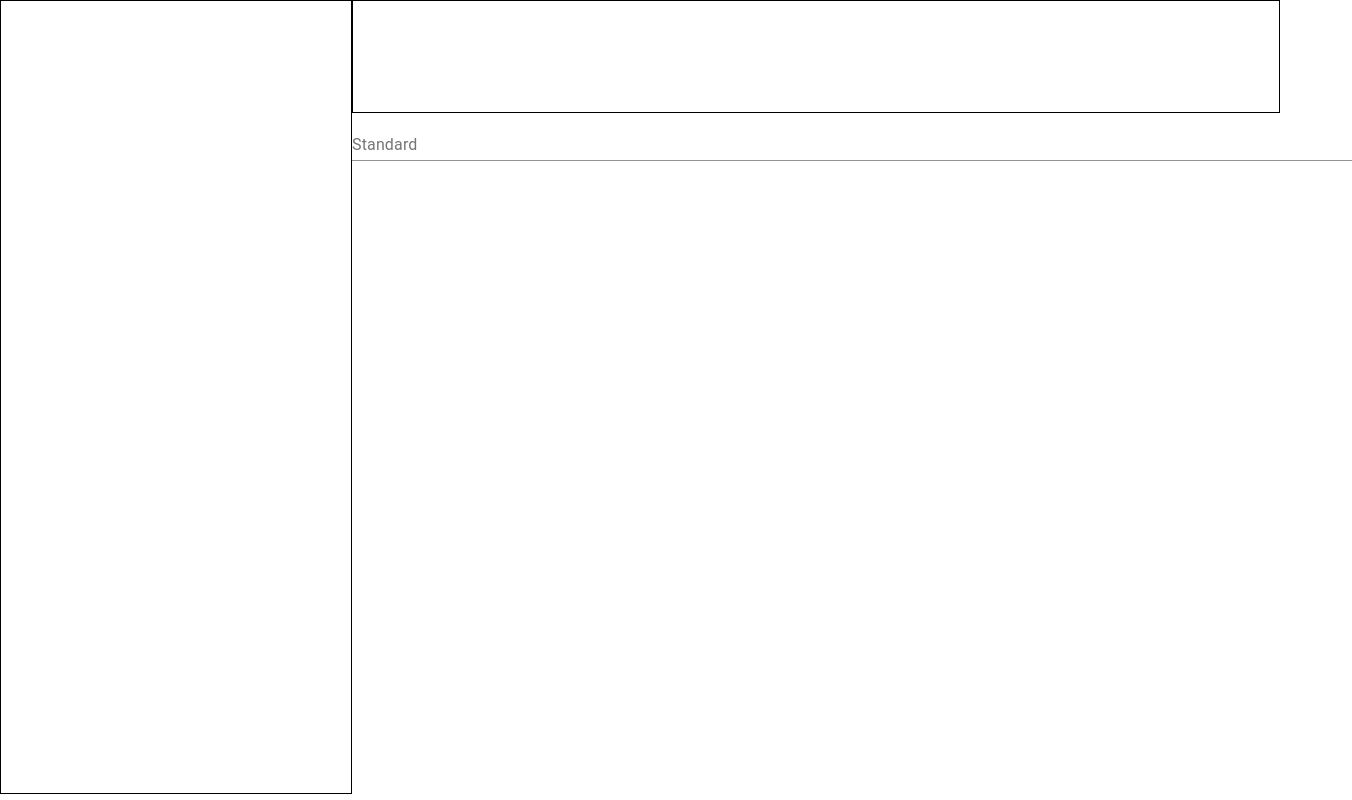
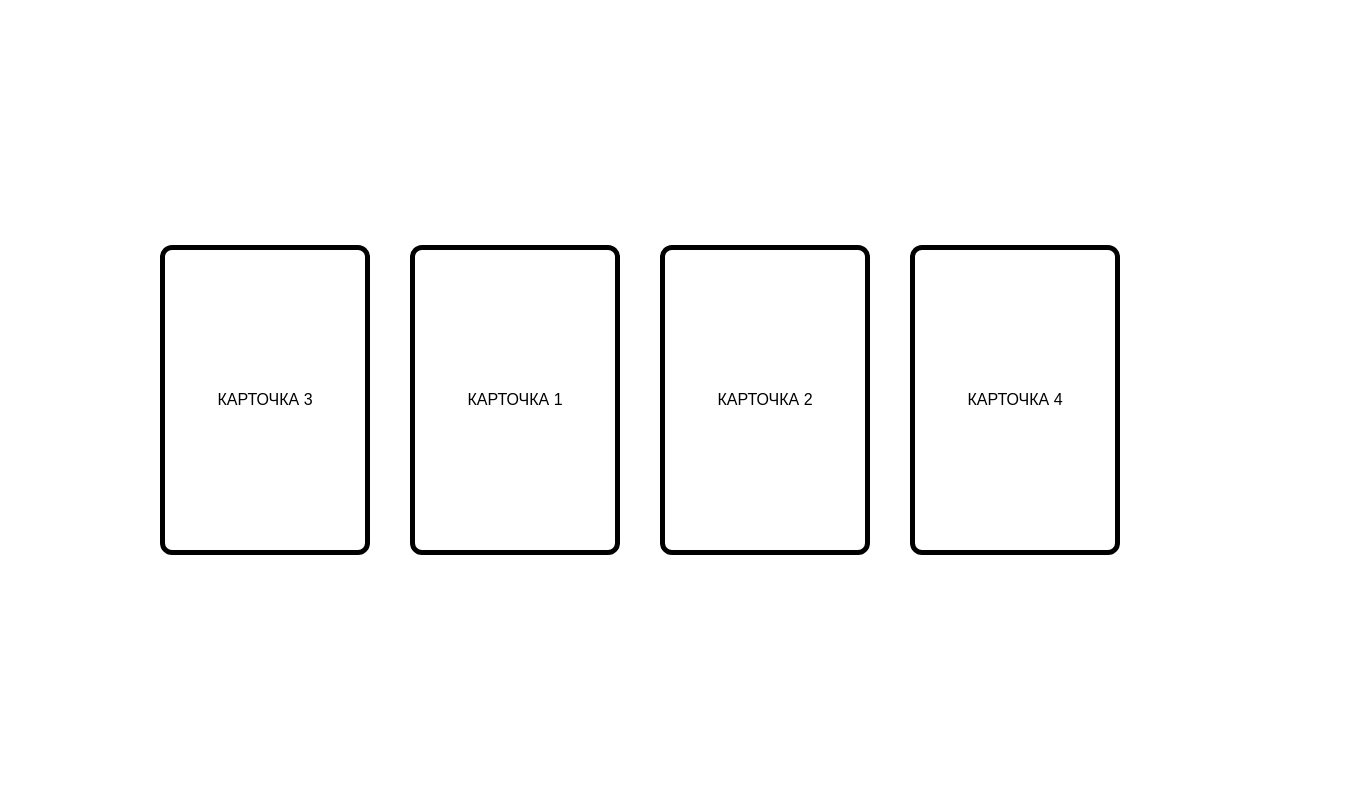
Before and after one commit to heffoo/ts-redux-dnd-todo, a React (Create React App) app: page / in a window 1280 px wide. Shown: the whole page, 1352 px wide, since content can reach past the window. Built offline with nearby package versions, Linux system fonts and the light colour scheme.

Commit message:
Added render of cards

```diff
--- a/package.json
+++ b/package.json
@@ -10,8 +10,10 @@
     "@testing-library/user-event": "^12.1.10",
     "@types/jest": "^26.0.15",
     "@types/node": "^12.0.0",
-    "@types/react": "^17.0.0",
-    "@types/react-dom": "^17.0.0",
+    "@types/react": "^17.0.3",
+    "@types/react-dom": "^17.0.3",
+    "@types/react-redux": "^7.1.16",
+    "@types/redux": "^3.6.0",
     "react": "^17.0.2",
     "react-dom": "^17.0.2",
     "react-redux": "^7.2.3",
--- a/src/App.scss
+++ b/src/App.scss
@@ -4,52 +4,23 @@
   list-style: none;
   font-family: Arial, Helvetica, sans-serif;
 }
-.App {
-  display: grid;
-  grid-template-columns: repeat(5, 1fr);
-  grid-template-rows: 0.5fr repeat(3, 1fr);
-  grid-column-gap: 0px;
-  grid-row-gap: 0px;
+
+.app {
+  width: 100vw;
+  height: 100vh;
+  display: flex;
+  align-items: center;
+  justify-content: center;
+
+  &__card {
+    width: 200px;
+    height: 300px;
+    border-radius: 12px;
+    border: 5px solid;
+    display: flex;
+    justify-content: center;
+    align-items: center;
+    margin: 20px;
+    cursor: grab;
+  }
 }
-.side-pannel {
-  grid-area: 1 / 1 / 5 / 2;
-  width: 350px;
-  height: 99vh;
-  border: 1px solid black;
-}
-.main-container {
-  grid-area: 2 / 2 / 5 / 5;
-}
-.upper-tabs {
-  grid-area: 1 / 2 / 2 / 6;
-  border: 1px solid black;
-}
-.addtask-input {
-  width: 1000px;
-}
-
-//
-.block-scroll-wrapper {
-  width: calc(100% - 10px);
-}
-.block-scroll {
-  max-height: 700px;
-  width: calc(100% + 10px);
-  overflow: scroll;
-  overflow-x: hidden;
-
-  font-size: 14px;
-}
-
-.block-scroll::-webkit-scrollbar {
-  width: 5px;
-}
-
-.block-scroll::-webkit-scrollbar-thumb {
-  border-radius: 10px 0 0 10px;
-  -webkit-box-shadow: inset 0 0 6px rgba(112, 111, 111, 0.5);
-  background: #79817f;
-}
-::-webkit-scrollbar {
-  width: 0;
-}
--- a/src/App.tsx
+++ b/src/App.tsx
@@ -1,58 +1,56 @@
-import React, { useEffect } from "react";
-import { useDispatch } from "react-redux";
-import { addTask } from "./action/actions";
-import { useState } from "react";
-import { TaskType } from "./types/types";
-import TextField from "@material-ui/core/TextField";
+import React, { useState, DragEvent } from "react";
+
 import "./App.scss";
-import { useAppSelector } from './store/store';
-import { Task } from "./components/Task";
+
+interface Card {
+  id: number;
+  order: number;
+  text: string;
+}
+
+type CardList = Array<Card>;
 
 function App() {
-  const todos = useAppSelector((store) => store.app);
+  const [cardList, setCardList] = useState<CardList>([
+    { id: 1, order: 3, text: "КАРТОЧКА 3" },
+    { id: 2, order: 1, text: "КАРТОЧКА 1" },
+    { id: 3, order: 2, text: "КАРТОЧКА 2" },
+    { id: 4, order: 4, text: "КАРТОЧКА 4" },
+  ]);
 
-  const [value, setValue] = useState("");
+  const [currentCard, setCurrentCard] = useState<Card | null>(null)
 
-  const dispatch = useDispatch();
+  function dragStartHandler(e: DragEvent<HTMLDivElement>, card: Card) {
+    console.log("drag", card);
+  }
 
-  useEffect(() => {
-    localStorage.setItem("data", JSON.stringify(todos));
-  }, [todos]);
+  function dragEndHandler(e: DragEvent<HTMLDivElement>) {}
 
-  const [sortTasksA, setSortTasks] = useState(null)
+  function dragOverHandler(e: DragEvent<HTMLDivElement>) {
+    e.preventDefault();
+  }
 
-  console.log("23", sortTasksA);
+  function dropHandler(e: DragEvent<HTMLDivElement>, card: Card) {
+    e.preventDefault();
+    console.log("drop", card);
+  }
+
   return (
-    <div className="App">
-      <div className="upper-tabs"></div>
-      <div className="side-pannel"></div>
-      <div className="main-container">
-        <form
-          onSubmit={(e) => {
-            e.preventDefault();
-            dispatch(addTask(value));
-            setValue("");
-          }}
+    <div className="app">
+      {cardList.map((card: Card, index: number) => (
+        <div
+          key={index + card.id}
+          className="app__card"
+          draggable={true}
+          onDragStart={(e) => dragStartHandler(e, card)}
+          onDragLeave={(e) => dragEndHandler(e)}
+          onDragEnd={(e) => dragEndHandler(e)}
+          onDragOver={(e) => dragOverHandler(e)}
+          onDrop={(e) => dropHandler(e, card)}
         >
-          <TextField
-            type="text"
-            className="addtask-input"
-            id="standard-basic"
-            label="Standard"
-            value={value}
-            onChange={(e) => setValue(e.target.value.trim())}
-          />
-        </form>
-        <ul className="todo-list">
-          <div className="block-scroll-wrapper">
-            <div className="block-scroll">
-              {todos.map((todo: TaskType, index) => (
-                <Task key={todo.id}  setSortTasks={setSortTasks} index={index} todo={todo} />
-              ))}
-            </div>
-          </div>
-        </ul>
-      </div>
+          {card.text}
+        </div>
+      ))}
     </div>
   );
 }
--- a/src/action/actions.ts
+++ /dev/null
@@ -1,29 +0,0 @@
-import { AddTask, DelTask, ToggleTask, EditTask } from "../types/types";
-import * as consts from "../consts/consts";
-
-export const addTask = (text: string): AddTask => {
-  return {
-    type: consts.ADD_TASK,
-    text: text,
-  };
-};
-export const delTask = (id: string): DelTask => {
-  return {
-    type: consts.DEL_TASK,
-    id: id,
-  };
-};
-export const toggleTask = (id: string): ToggleTask => {
-  return {
-    type: consts.TOGGLE_TASK,
-    id: id,
-  };
-};
-
-export const editTask = (id: string, value: string): EditTask => {
-  return {
-    type: consts.EDIT_TASK,
-    id: id,
-    value: value,
-  };
-};
--- a/src/components/Task.scss
+++ /dev/null
@@ -1,30 +0,0 @@
-.one-task {
-  display: flex;
-  justify-content: space-between;
-  align-items: center;
-  margin: 20px 0 0 0;
-  box-shadow: -1px 7px 13px -7px rgba(138, 136, 136, 0.6);
-  height: 50px;
-  &:hover {
-    box-shadow: -1px 12px 13px -3px rgba(138, 136, 136, 0.6);
-  }
-}
-.task-buttons {
-    display: flex;
-}
-.task-button {
-  margin: 10px;
-  cursor: pointer;
-}
-
-.editTaskInput {
-    border: 0;
-    font-size: 20px;
-    border-bottom: 1px solid black;
-}
-
-.task-title {
-    display: flex;
-    align-items: center;
-    font-size: 20px;
-}
--- a/src/components/Task.tsx
+++ /dev/null
@@ -1,126 +0,0 @@
-import React, { FC, useState, Dispatch, SetStateAction } from "react";
-import { useDispatch } from "react-redux";
-import { TaskType } from "../types/types";
-import { delTask, toggleTask, editTask } from "../action/actions";
-import Checkbox from "@material-ui/core/Checkbox";
-import CloseIcon from "@material-ui/icons/Close";
-import SaveIcon from "@material-ui/icons/Save";
-import EditIcon from "@material-ui/icons/Edit";
-import { useAppSelector } from "../store/store";
-
-import "./Task.scss";
-interface Props {
-  todo: TaskType;
-  index: number;
-  setSortTasks:  Dispatch<SetStateAction<any>>
-}
-
-let currentTask : TaskType | null = null;
-
-export const Task: FC<Props> = ({ todo, setSortTasks }) => {
-  const todos = useAppSelector((store) => store.app);
-  const [isEditMode, setEditMode] = useState<boolean>(false);
-  const [taskList, setTaskList] = useState(todos);
-
-  // const [currentTask, setСurrentTask] = useState<TaskType | null>(null);
-
-  const dispatch = useDispatch();
-
-  const deleteTask = (id: string) => {
-    dispatch(delTask(id));
-  };
-
-  const toggTask = (id: string) => {
-    dispatch(toggleTask(id));
-  };
-
-  const editFunc = (id: string) => {
-    const value = (document.getElementsByClassName("editTaskInput")[0] as HTMLInputElement).value;
-    if (value.length) {
-      dispatch(editTask(id, value));
-      setEditMode(!isEditMode);
-    }
-  };
-
-  console.log("currentTask", currentTask);
-
-  const onDragStartHandler = (e: any, todo: any) => {
-    // setСurrentTask(todo);
-    currentTask = todo;
-  };
-  const onDragEndHandler = (e: any) => {
-    e.target.style.background = "white";
-  };
-  const onDragOverHandler = (e: any) => {
-    e.preventDefault();
-    e.target.style.background = "lightgray";
-  };
-  const onDropHandler = (e: any, todo: any) => {
-    e.preventDefault();
-
-    const sortTasks = (a: any, b: any) => {
-      console.log("a,b", a.order, b.order);
-      if (a.order > b.order) {
-        return 1;
-      } else {
-        return -1;
-      }
-    };
-    setSortTasks(sortTasks)
-    setTaskList(
-      todos.map((c: any) => {
-        if (c.id === todo.id) {
-          console.log(1, currentTask);
-          return { ...c, order: currentTask?.order };
-        }
-        if (c.id === currentTask?.id) {
-          console.log(2, currentTask);
-          return { ...c, order: todo.order };
-        }
-        return c;
-      })
-    );
-    e.target.style.background = "white";
-  };
-  console.log("drop", todo);
-
-  return (
-    <li
-      className="one-task"
-      draggable={true}
-      onDragStart={(e) => onDragStartHandler(e, todo)}
-      onDragLeave={(e) => onDragEndHandler(e)}
-      onDragEnd={(e) => onDragEndHandler(e)}
-      onDragOver={(e) => onDragOverHandler(e)}
-      onDrop={(e) => onDropHandler(e, todo)}
-    >
-      <div className="task-title">
-        <Checkbox
-          color="primary"
-          inputProps={{ "aria-label": "secondary checkbox" }}
-          checked={todo.completed}
-          onChange={() => toggTask(todo.id)}
-        />
-        {!isEditMode ? (
-          <p>{todo.title}</p>
-        ) : (
-          <input
-            type="text"
-            className="editTaskInput"
-            defaultValue={todo.title.trim()}
-            onKeyPress={(e) => e.key === "Enter" && editFunc(todo.id)}
-          />
-        )}
-      </div>
-
-      <div className="task-buttons">
-        {!isEditMode ? (
-          <EditIcon className="task-button" onClick={() => setEditMode(!isEditMode)} />
-        ) : (
-          <SaveIcon className="task-button" onClick={() => editFunc(todo.id)} />
-        )}
-        <CloseIcon className="task-button" onClick={() => deleteTask(todo.id)} />
-      </div>
-    </li>
-  );
-};
--- a/src/consts/consts.ts
+++ /dev/null
@@ -1,7 +0,0 @@
-export const ADD_TASK = "ADD_TASK";
-
-export const DEL_TASK = "DEL_TASK";
-
-export const TOGGLE_TASK = "TOGGLE_TASK";
-
-export const EDIT_TASK = "EDIT_TASK";
--- a/src/index.tsx
+++ b/src/index.tsx
@@ -1,17 +1,10 @@
 import React from "react";
 import ReactDOM from "react-dom";
-import { createStore } from "redux";
 import App from "./App";
-import { Provider } from "react-redux";
-import rootReducer from "./store/store";
-
-const store = createStore(rootReducer);
 
 ReactDOM.render(
   <React.StrictMode>
-    <Provider store={store}>
-      <App />
-    </Provider>
+    <App />
   </React.StrictMode>,
   document.getElementById("root")
 );
--- a/src/reducers/reducer.ts
+++ /dev/null
@@ -1,28 +0,0 @@
-import { ActionTypes } from "./../types/types";
-import { v4 as uuidv4 } from "uuid";
-import { TaskType } from "../types/types";
-import * as consts from "../consts/consts";
-
-const InitialState: TaskType[] = JSON.parse(localStorage.getItem("data") as string) || [];
-
-let order = 0;
-
-export default function appReducer(state = InitialState, action: ActionTypes): TaskType[] {
-  switch (action.type) {
-    case consts.ADD_TASK: {
-      return [{ title: action.text, completed: false, id: uuidv4(), order: order++ }, ...state];
-    }
-    case consts.DEL_TASK: {
-      return [...state.filter((task) => task.id !== action.id)];
-    }
-    case consts.TOGGLE_TASK: {
-      return state.map((task) => (task.id === action.id ? { ...task, completed: !task.completed } : task));
-    }
-    case consts.EDIT_TASK: {
-      console.log(action.value.length);
-      return state.map((task) => (task.id === action.id ? { ...task, title: action.value } : task));
-    }
-    default:
-      return state;
-  }
-}
--- a/src/store/store.ts
+++ /dev/null
@@ -1,12 +0,0 @@
-import appReducer from "../reducers/reducer";
-import { combineReducers } from "redux";
-import { TypedUseSelectorHook, useSelector} from 'react-redux';
-
-const rootReducer = combineReducers({
-    app: appReducer,
-
-});
-
-export const useAppSelector: TypedUseSelectorHook<RootState> = useSelector;
-export type RootState = ReturnType<typeof rootReducer>
-export default rootReducer;
--- a/tsconfig.json
+++ b/tsconfig.json
@@ -18,7 +18,7 @@
     "resolveJsonModule": true,
     "isolatedModules": true,
     "noEmit": true,
-    "jsx": "react"
+    "jsx": "react-jsx"
   },
   "include": [
     "src"
```
Also changed, not shown: src/types/types.ts (deleted, +0 -29 lines), 2 other files (tests, documents, lock files or other folders).
